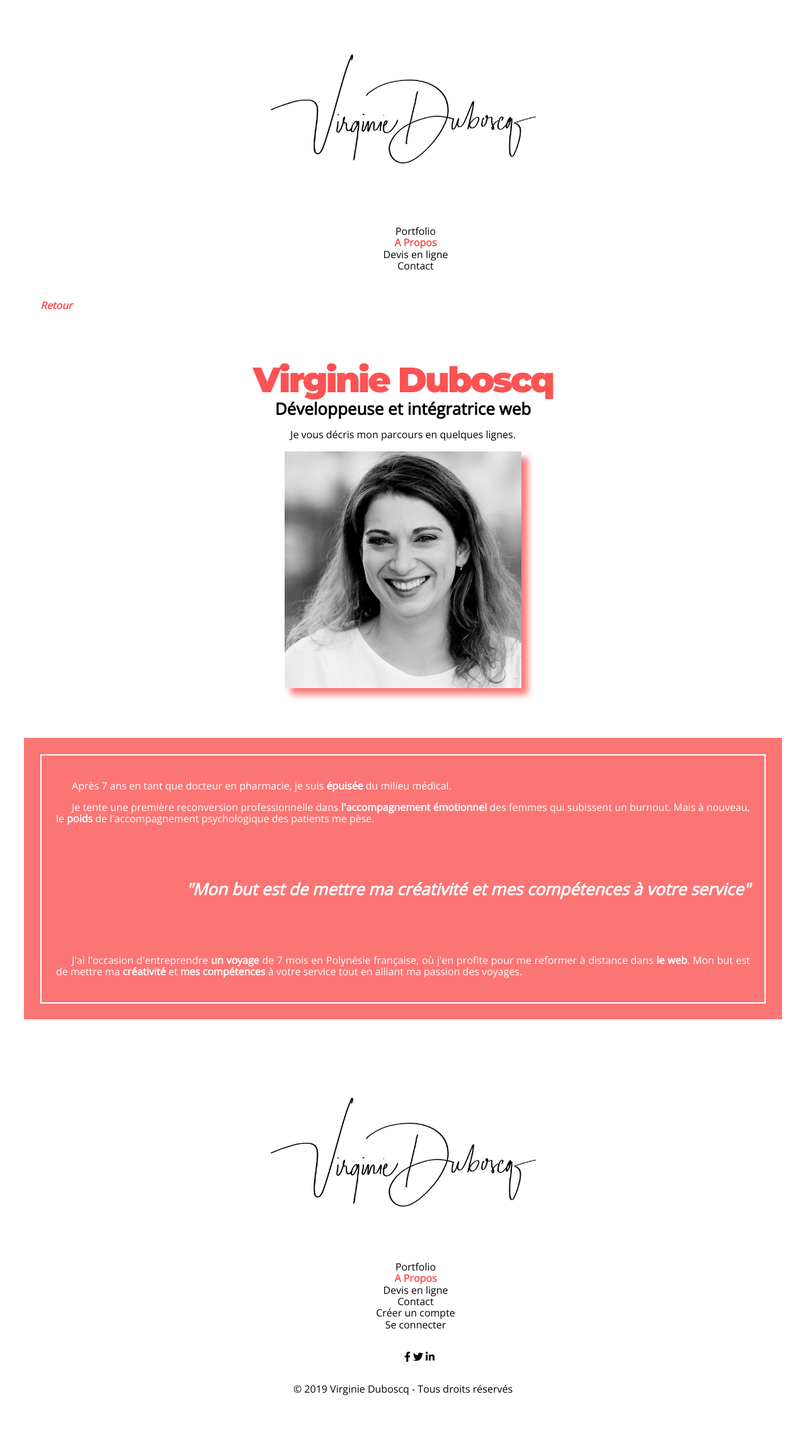
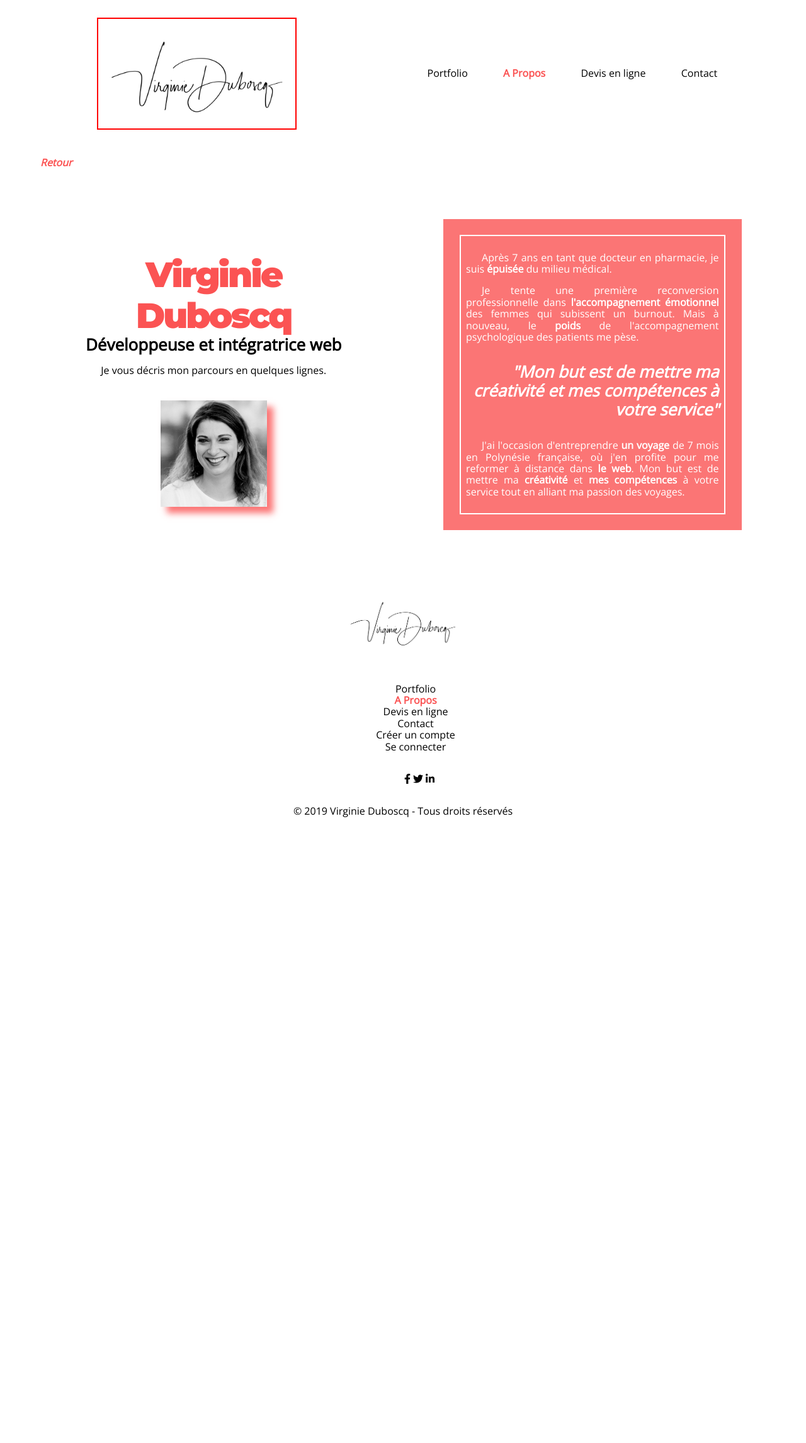
Before and after one commit to mentzelia/projet_5, a PHP site: page /index.php?action=about in a window 1280 px wide. Shown: the whole page at 63% size. After the commit the page ends 1298 px from the top, so only its background shows below. Run offline with PHP 8.4, Linux system fonts and the light colour scheme; some libraries are stand-ins or nearby versions.

Commit message:
MAJ de tout le css sur mobile + tablette + PC. Tout est responsive. MAJ des meta descriptions. Menu nav-active opérationnel.

```diff
--- a/controller/frontend.php
+++ b/controller/frontend.php
@@ -21,6 +21,8 @@ function project($projectId)
 
     $project = $projectManager->getProject($projectId);
     $pictures = $pictureManager->getPictures($projectId);
+
+    $currentPage = 'project';
 
     require('view/frontend/projectView.php');
 }
--- a/public/css/responsive.css
+++ b/public/css/responsive.css
@@ -1,23 +1,174 @@
 /* Media Queries responsive */
-/* Pour tablette 481-800px */
-@media screen and (min-width: 481px) {
+/* Pour écran de 801-950px */
+@media screen and (min-width: 801px) {
+
+    footer h1, header h1 {
+
+        width: 50%;
+    }
+
+    .logoHeader {
+
+        width: 65%;
+
+    }
 
 
 }
 
 
-/* Pour écran PC de 801-950px */
-@media screen and (min-width: 801px) {
 
-}
+/* Pour écran de 951-1024px */
+@media screen and (min-width: 951px) {
 
-/* Pour écran PC de 951-1024px */
-@media screen and (min-width: 951px) {
+    header, .header nav, .header-nav ul {
+
+    flex-flow: row nowrap;
+    justify-content: space-between;
+    align-items: center;
+
+    }
+
+    .header-nav {
+
+    width:50%;
+
+    }
+
+    .portrait {
+
+        width: 65%;
+        margin-top: 5%;
+    }
+
+    .text-section, .image-section, .about-section {
+
+    width: 70%;
+    height: 33%;
+    margin: 5%;
+    padding: 2%;
+
+    }
+
 
 
 }
 
+
+
 /* Pour écran PC de + de 1025 */
 @media screen and (min-width: 1025px) {
 
+    .logoHeader {
+        border: solid 2px red;
+        width: 50%;
+    }
+
+    main, .allSections, .thumbnails {
+
+        flex-flow: row wrap;
+        align-items: center;
+
+    }
+
+    main, .header-nav, .thumbnails {
+
+        justify-content: space-around;
+    }
+
+    .header-nav {
+        width: 40%;
+        padding-right: 10%;
+    }
+
+    .text-section, .image-section, .about-section, #map  {
+
+    align-items: center;
+    width: 33%;
+    margin: 5%;
+    padding: 2%;
+
+    }
+
+    .text-section, .image-section, .about-section {
+
+        height: 33%;
+
+    }
+
+    .contact-form {
+
+        width: 50%;
+    }
+
+    .thumbnails img {
+
+        width: 40%;
+
+    }
+
+    #map {
+
+        height: 400px;
+
+    }
+
+    .contactSections {
+        display: flex;
+        width: 100%;
+        padding-top: 5%;
+    }
+
+    .more-link {
+
+    display: none;
+
+    }
+    .image-section:hover .more-link {
+
+        display: block;
+
+    }
+    .image-section:hover .overlay-color {
+
+        background-color: rgba(251, 83, 83, 0.8);
+        opacity: 0.8;
+        transition-property: opacity;
+        transition-duration: 1s;
+
+
+    }
+    .image-section:hover .more-link {
+
+        margin: 1%;
+        padding: 2%;
+        border: solid 1px white;
+
+    }
+
+    .portrait {
+
+        width: 100%;
+
+    }
+
+    article {
+
+        align-items: center;
+        margin: 1%;
+
+    }
+
+    .project-section article p {
+
+        text-align: center;
+
+    }
+
+
+
+
+
+
+
 }
--- a/public/css/style.css
+++ b/public/css/style.css
@@ -7,13 +7,13 @@ body {
 
 }
 
-header, h1, a, .logo, .header-nav ul, main, .text-section, .image-section, .about-section, figcaption, .portrait, .contact-form, #cform, footer, .footer-nav ul, .social-icons, .project-section, .thumbnails, .actions, .actions ul li, .new-project, .edit-project, .edit-actions, .edit-icons, .return, .register-form, .register-form form, .login-form, .login-form form, .new-project form, .edit-project form, #quotation-form, #quotation-form section {
+header, h1, a, .logoHeader, .logoFooter, .header-nav ul, main, .text-section, .image-section, .about-section, figcaption, .portrait, .contact-form, #cform, footer, .footer-nav ul, .social-icons, .project-section, .thumbnails, .actions, .actions ul li, .new-project, .edit-project, .edit-actions, .edit-icons, .return, .register-form, .register-form form, .login-form, .login-form form, .new-project form, .edit-project form, #quotation-form, #quotation-form section, .allSections {
 
     display: flex;
 
 }
 
-main, .portrait, .actions, .new-project, .edit-project, .edit-actions, .return, .register-form, .register-form form, .login-form, .login-form form, .new-project form, .edit-project form, #quotation-form section {
+main, .portrait, .actions, .new-project, .edit-project, .edit-actions, .return, .register-form, .register-form form, .login-form, .login-form form, .new-project form, .edit-project form, #quotation-form section, .allSections {
 
     flex-direction: column;
 
@@ -25,7 +25,7 @@ header, h1 a, .header-nav ul, .text-section, .image-section, .about-section, .co
 
 }
 
-main, .portrait, .actions, .new-project, .edit-project, .edit-actions, .return, .register-form, .register-form form, .login-form, .login-form form, .new-project form, .edit-project form, header, h1 a, .header-nav ul, .text-section, .image-section, .about-section, .contact-form , .project-section, .thumbnails, figcaption, footer, .footer-nav ul, #quotation-form, #quotation-form section {
+main, .portrait, .actions, .new-project, .edit-project, .edit-actions, .return, .register-form, .register-form form, .login-form, .login-form form, .new-project form, .edit-project form, header, h1 a, .header-nav ul, .text-section, .image-section, .about-section, .contact-form , .project-section, .thumbnails, figcaption, footer, .footer-nav ul, #quotation-form, #quotation-form section, .allSections {
 
     justify-content: center;
 
@@ -38,7 +38,7 @@ main, .portrait, .actions, .new-project, .edit-project, .edit-actions, .return,
 
 }
 
-header, h1 a, .header-nav ul, .text-section, .image-section, .about-section, .contact-form , .project-section, .thumbnails, figcaption, footer, .footer-nav ul, main, .portrait, .actions, .new-project, .edit-project, .edit-actions, .return, .register-form, .register-form form, .login-form, .login-form form, #quotation-form, #quotation-form section {
+header, h1 a, .header-nav ul, .text-section, .image-section, .about-section, .contact-form , .project-section, .thumbnails, figcaption, footer, .footer-nav ul, main, .portrait, .actions, .new-project, .edit-project, .edit-actions, .return, .register-form, .register-form form, .login-form, .login-form form, #quotation-form, #quotation-form section, .contact-form, #map, .allSections {
 
     align-items: center;
 
@@ -50,7 +50,7 @@ header, h1 a, .header-nav ul, .text-section, .image-section, .about-section, .co
 
 }
 
-.overlay-color, .portrait:hover .portrait-overlay {
+.overlay-color {
 
     position: absolute;
 }
@@ -61,20 +61,46 @@ header, h1 a, .header-nav ul, .text-section, .image-section, .about-section, .co
 
 }
 
-.back, .return, .text-section, .image-section, .about-section, #map, .contact-form, .thumbnails img, #quotation-form {
+.back, .return, .text-section, .image-section, .about-section, #map, .contact-form, .thumbnails img, #quotation-form, .project-section {
 
     width: 90%;
 
 }
 
-.logo, #quotation-form section {
+.logoHeader, #quotation-form section {
 
     width: 60%;
 }
 
-.register-form, .register-form form, .login-form, .login-form form, .new-project form, .edit-project form, .logo, .header-nav {
+ .logoFooter {
+
+        width: 30%;
+}
+
+.text-section, .image-section, .about-section, .portrait img, .contact-form, .project-section {
+
+    height: auto;
+}
+
+#map {
+
+    height: 400px;
+}
+
+.spacer {
+
+    height: 30px;
+}
+
+.register-form, .register-form form, .login-form, .login-form form, .logoHeader, .logoFooter, .header-nav {
 
     margin: 1%;
+}
+
+.new-project form, .edit-project form {
+
+    width: 95%;
+    line-height: 2;
 }
 
 .back, .return {
@@ -127,15 +153,14 @@ h2 {
 
 }
 
-.text-section, .image-section, .about-section, #map {
+.text-section, .image-section, .about-section, #map, .contact-form {
 
-    align-items: center;
-    height: auto;
     margin: 1%;
     margin-bottom: 3%;
     padding: 2%;
 
 }
+
 
 .image-section, .project-section {
 
@@ -186,7 +211,6 @@ figcaption, footer, .copy-right {
 .portrait img {
 
     width: 40%;
-    height: auto;
     box-shadow: 10px 10px 10px rgba(251, 83, 83, 0.8);
 }
 
@@ -269,12 +293,6 @@ figcaption, footer, .copy-right {
 
 }
 
-.contact-form {
-
-    height: auto;
-    align-items: center;
-}
-
 #cform {
 
     padding: 5%;
@@ -295,9 +313,14 @@ figcaption, footer, .copy-right {
     align-self: flex-end;
 }
 
-.social-icons li, .online-link, .edit-actions {
+.social-icons li, .online-link {
 
     margin: 5%;
+}
+
+.edit-actions {
+
+    margin-top: 1%;
 }
 
 .social-icons li a:hover, .online-link, .online-link a {
@@ -315,9 +338,6 @@ figcaption, footer, .copy-right {
 
 .project-section {
 
-    width: 95%;
-    height: auto;
-    align-items: center;
     margin: 2%;
     padding: 2%;
 
@@ -347,8 +367,3 @@ figcaption, footer, .copy-right, h2, .back, .edit-actions p, .online-link, .onli
 
     text-align: center;
 }
-
-.spacer {
-
-    height: 30px;
-}
--- a/view/backend/createProjectView.php
+++ b/view/backend/createProjectView.php
@@ -5,7 +5,6 @@
 
         <meta name="viewport" content="width=device-width, initial-scale=1, maximum-scale=1" />
         <meta charset="utf-8">
-        <meta name="description" content="Page de création et d'ajout de nouveau projet en ligne">
         <meta name="author" content="Virginie DUBOSCQ">
 
         <title>Portfolio Virginie Duboscq - Nouveau projet</title>
--- a/view/backend/listProjectsView.php
+++ b/view/backend/listProjectsView.php
@@ -1,4 +1,4 @@
-<?php $title = 'Portfolio Virginie Duboscq  - Liste des billets'; ?>
+<?php $title = 'Portfolio Virginie Duboscq  - Liste des projets'; ?>
 
 <?php ob_start(); ?>
 
--- a/view/backend/modifyProjectView.php
+++ b/view/backend/modifyProjectView.php
@@ -5,7 +5,6 @@
 
         <meta name="viewport" content="width=device-width, initial-scale=1, maximum-scale=1" />
         <meta charset="utf-8">
-        <meta name="description" content="Page de modification de projet en ligne">
         <meta name="author" content="Virginie DUBOSCQ">
 
         <title>Portfolio Virginie Duboscq - Modifier un projet</title>
--- a/view/backend/template.php
+++ b/view/backend/template.php
@@ -29,7 +29,7 @@
 
             <h1>
 
-                <a href="index.php"><img class="logo" src="public/images/logo.png" title="logo Virginie Duboscq" alt="logo Virginie Duboscq"/></a>
+                <a href="index.php"><img class="logoHeader" src="public/images/logo.png" title="logo Virginie Duboscq" alt="logo Virginie Duboscq"/></a>
 
             </h1>
 
@@ -69,7 +69,7 @@
 
                  <h1>
 
-                     <a href="index.php"><img class="logo" src="public/images/logo.png" title="logo Virginie Duboscq" alt="logo Virginie Duboscq"/></a>
+                     <a href="index.php"><img class="logoFooter" src="public/images/logo.png" title="logo Virginie Duboscq" alt="logo Virginie Duboscq"/></a>
 
                  </h1>
 
--- a/view/frontend/aboutView.php
+++ b/view/frontend/aboutView.php
@@ -1,4 +1,7 @@
-<?php $title = 'Portfolio Virginie Duboscq - A propos';
+<?php
+
+$meta = 'Page de biographie de Virginie Duboscq, développeuse et intégratrice web.';
+$title = 'Portfolio Virginie Duboscq - A propos';
 
 ob_start();
 ?>
@@ -6,6 +9,8 @@ ob_start();
 <p class="back">
     <a href="index.php">Retour</a>
 </p>
+
+<div class="allSections">
 
     <section class="text-section">
 
@@ -16,8 +21,6 @@ ob_start();
 
 
         <figure class="portrait">
-
-        <div class="portrait-overlay"></div>
 
             <img src="public/images/apropos/photo.jpg" alt="portrait de Virginie Duboscq" />
 
@@ -41,6 +44,8 @@ ob_start();
 
     </section>
 
+</div>
+
 <?php $content = ob_get_clean(); ?>
 
 <?php require('template.php'); ?>
--- a/view/frontend/listProjectsView.php
+++ b/view/frontend/listProjectsView.php
@@ -1,4 +1,6 @@
-<?php $title = 'Portfolio Virginie Duboscq - Bienvenue';
+<?php
+$meta = 'Portfolio de Virginie Duboscq. retrouvez ici toutes mes créations.';
+$title = 'Portfolio Virginie Duboscq - Bienvenue';
 
 ob_start();
 ?>
@@ -41,7 +43,6 @@ while ($data = $projects->fetch())
 </article>
 
 
-
 <?php
 }
 $projects->closeCursor();
--- a/view/frontend/projectView.php
+++ b/view/frontend/projectView.php
@@ -1,4 +1,7 @@
-<?php $title = 'Portfolio Virginie Duboscq - '. $project['project_title']; ?>
+<?php
+
+$meta = 'Page des projets réalisés.';
+$title = 'Portfolio Virginie Duboscq - '. $project['project_title']; ?>
 
 <?php ob_start(); ?>
 
--- a/view/frontend/quotationView.php
+++ b/view/frontend/quotationView.php
@@ -1,4 +1,7 @@
-<?php $title = 'Portfolio Virginie Duboscq - Devis';
+<?php
+
+$meta = 'Simulez votre devis directement en ligne.';
+$title = 'Portfolio Virginie Duboscq - Devis';
 
 ob_start();
 ?>
--- a/view/frontend/template.php
+++ b/view/frontend/template.php
@@ -6,7 +6,7 @@
 
     	<meta name="viewport" content="width=device-width, initial-scale=1, maximum-scale=1" />
         <meta charset="utf-8">
-        <meta name="description" content="Page de biographie de Virginie Duboscq, développeuse et intégratrice web.">
+        <meta name="description" content="<?= $meta ?>">
         <meta name="author" content="Virginie DUBOSCQ">
 
 
@@ -29,7 +29,7 @@
             <h1>
 
                 <a href="index.php">
-                    <img class="logo" src="public/images/logo.png" title="logo Virginie Duboscq" alt="logo Virginie Duboscq"/>
+                    <img class="logoHeader" src="public/images/logo.png" title="logo Virginie Duboscq" alt="logo Virginie Duboscq"/>
                 </a>
 
             </h1>
@@ -76,7 +76,7 @@
 
                  <h1>
 
-                     <a href="index.php"><img class="logo" src="public/images/logo.png" title="logo Virginie Duboscq" alt="logo Virginie Duboscq"/></a>
+                     <a href="index.php"><img class="logoFooter" src="public/images/logo.png" title="logo Virginie Duboscq" alt="logo Virginie Duboscq"/></a>
 
                  </h1>
 
```
Also changed, not shown: view/frontend/contactView.php (+7 -1 lines). Lines whose indentation alone changed are shown as unchanged.
